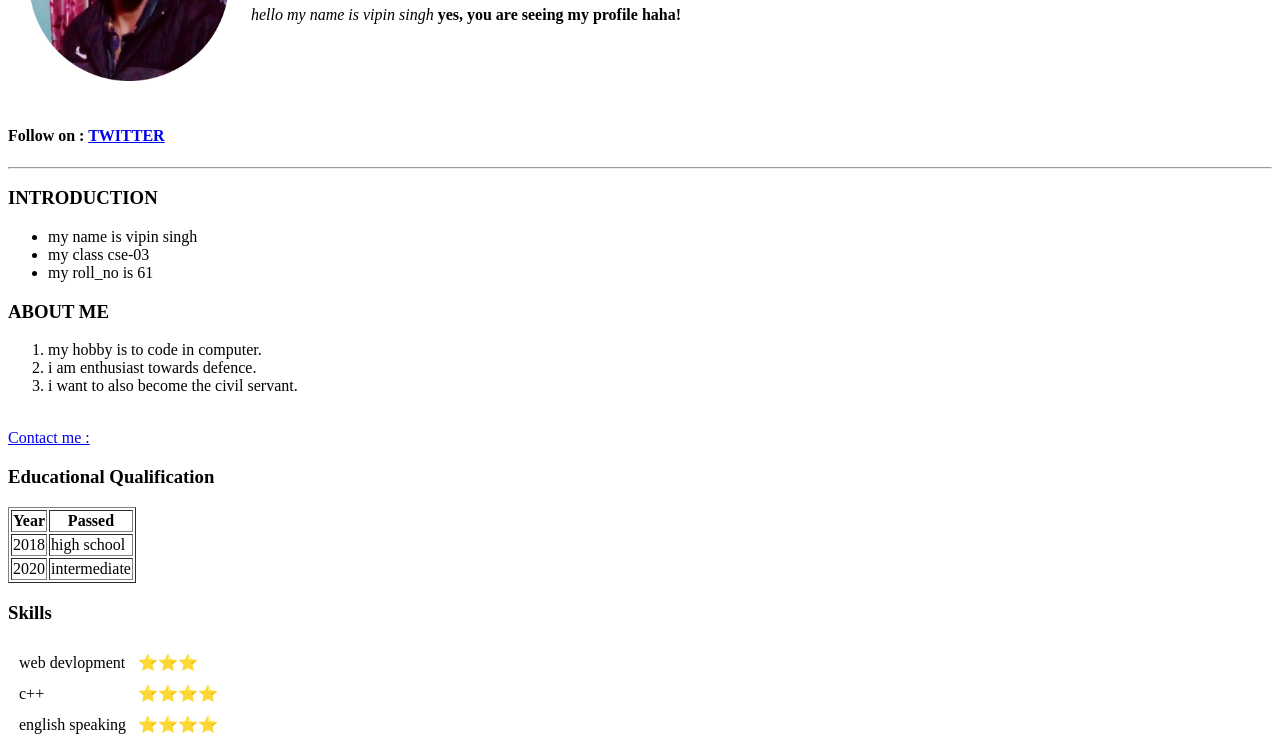
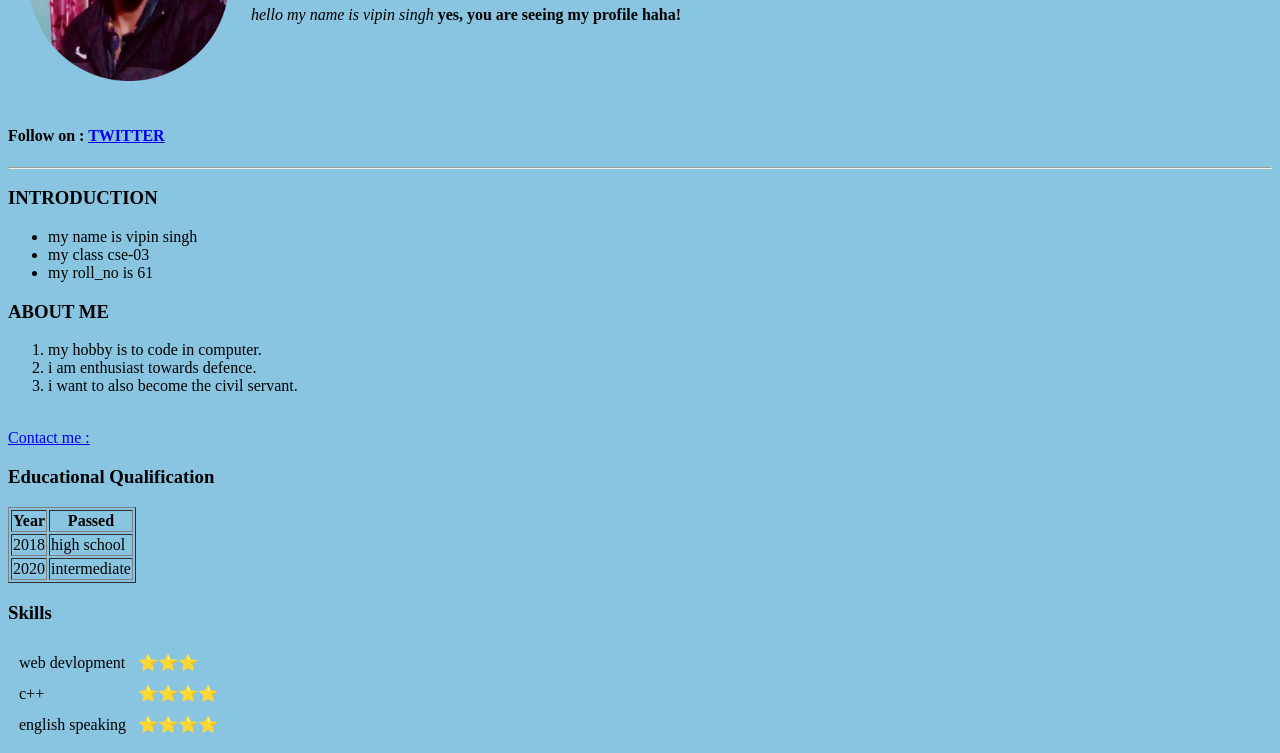
Before and after one commit to vipinrawatim/rawat, a plain HTML site: page index.html in a window 1280 px wide. Shown: the part 148-901 px from the top of the page. Drawn offline with Linux system fonts and the light colour scheme.

Commit message:
Update index.html

```diff
--- a/index.html
+++ b/index.html
@@ -8,7 +8,7 @@
     <title>My website</title>
 </head>
 
-<body>
+<body style="background-color: #89C4E1;">
 
 
     <table cellspacing="20">
```
